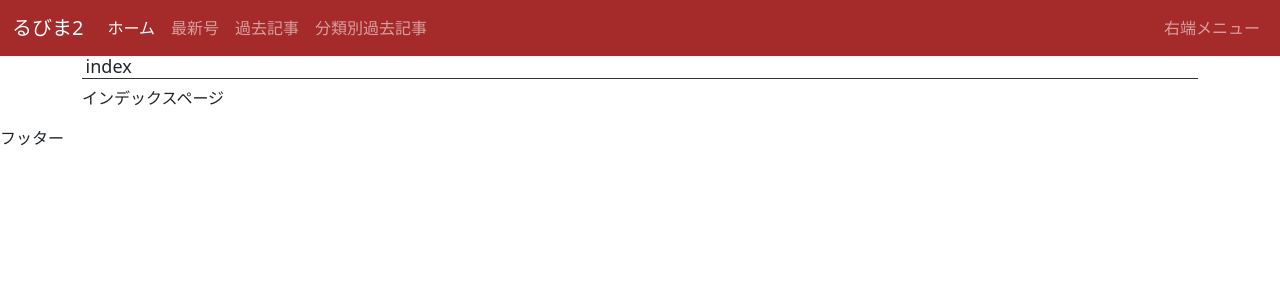
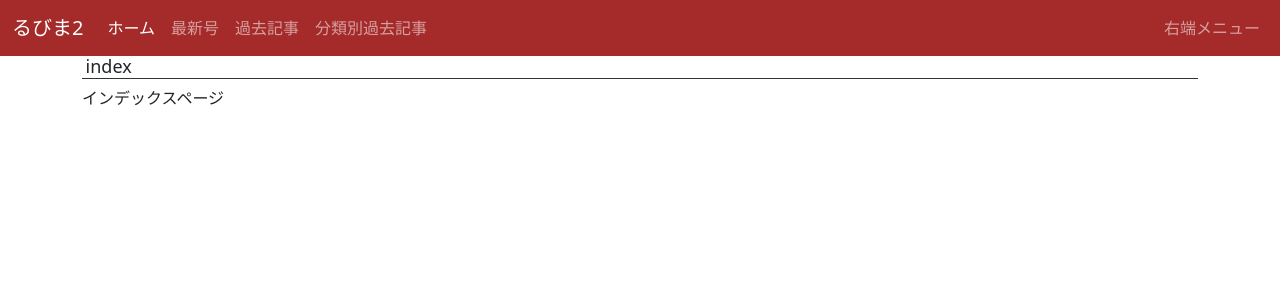
Before and after one commit to miyohide/rubima2-prototype, a Jekyll site: the page built from index.markdown, in a window 1280 px wide. Shown: the top 300 px of the page. Built offline with Jekyll 4.4.1, drawn with Linux system fonts in a browser that asks for light colours.

Commit message:
delete footer

```diff
--- a/_includes/footer.html
+++ /dev/null
@@ -1,3 +0,0 @@
-<footer>
-  フッター
-</footer>
--- a/_layouts/default.html
+++ b/_layouts/default.html
@@ -15,7 +15,6 @@
     <h1>{{ page.title }}</h1>
     {{ content }}
   </main>
-  {% include footer.html %}
   <!-- Bootstrap JavaScript -->
   <script src="https://cdn.jsdelivr.net/npm/bootstrap@5.1.3/dist/js/bootstrap.bundle.min.js" integrity="sha384-ka7Sk0Gln4gmtz2MlQnikT1wXgYsOg+OMhuP+IlRH9sENBO0LRn5q+8nbTov4+1p" crossorigin="anonymous"></script>
 </body>
```
